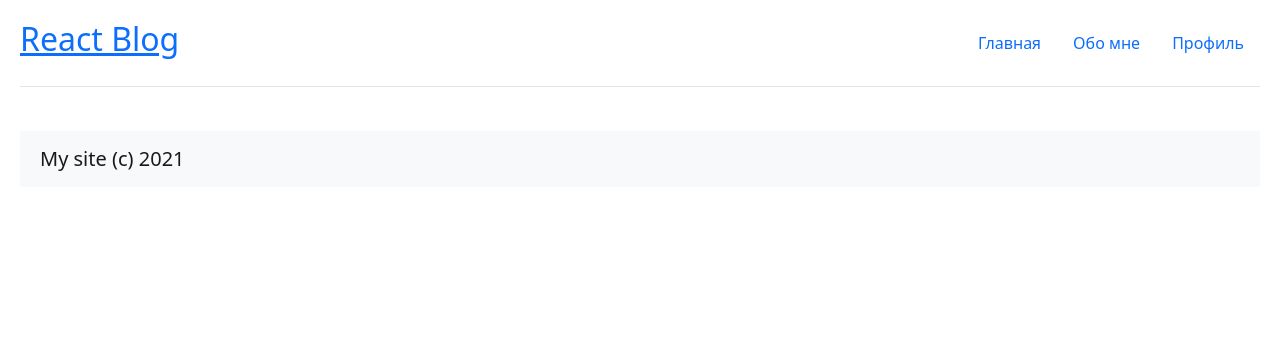
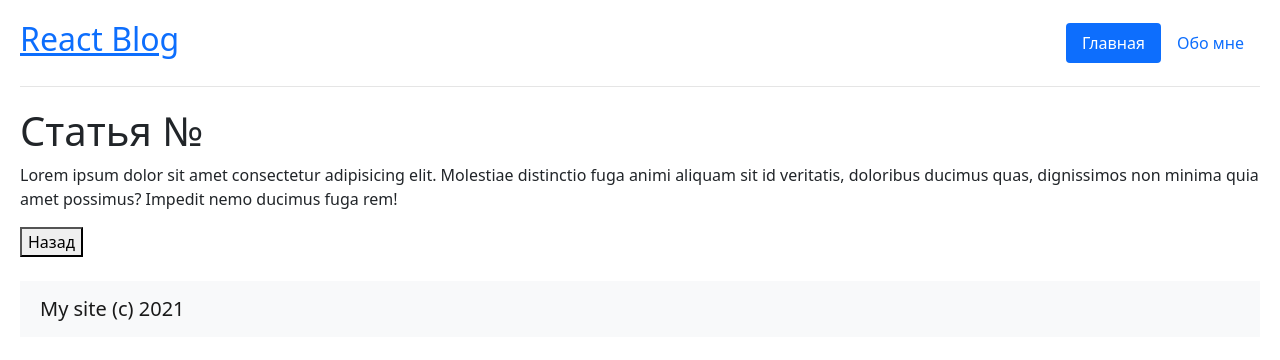
Before and after one commit to shpilson/archakov-tutorials, a React (Create React App) app: page /post in a window 1280 px wide. Shown: the top 360 px of the page. Built offline with nearby package versions, Linux system fonts and the light colour scheme.

Commit message:
Добавил React Router

```diff
--- a/package.json
+++ b/package.json
@@ -14,6 +14,7 @@
     "react": "^17.0.2",
     "react-bootstrap": "^2.1.2",
     "react-dom": "^17.0.2",
+    "react-router-dom": "^5.3.0",
     "react-scripts": "^5.0.0",
     "web-vitals": "^2.1.2"
   },
--- a/src/index.js
+++ b/src/index.js
@@ -1,4 +1,5 @@
 import React from 'react';
+import { BrowserRouter as Router } from "react-router-dom";
 import ReactDOM from 'react-dom';
 import './index.scss';
 // import App from './tutorial-1/App';
@@ -13,7 +14,9 @@ import "bootstrap/dist/css/bootstrap.min.css";
 
 ReactDOM.render(
   <React.StrictMode>
-    <App />
+    <Router>
+      <App />
+    </Router>
   </React.StrictMode>,
   document.getElementById('root')
 );
--- a/src/tutorial-7/App.js
+++ b/src/tutorial-7/App.js
@@ -1,27 +1,37 @@
+import { Route } from "react-router-dom";
+
+import Header from "./components/Header";
+import Footer from "./components/Footer";
+
 import Article from "./pages/Article";
 import About from "./pages/About";
 import Home from "./pages/Home";
 
-import Header from "./components/Header";
-import Footer from "./components/Footer";
 
-export default function App() {
-    const { pathname } = window.location;
-    const postId = pathname.split('/').at(-1);
 
+function App() {
     return (
         <div className="App">
             <Header />
-            {pathname === "/" && (
+
+            <Route path="/" exact>
                 <Home />
-            )}
-            {pathname === `/post/${postId}` && (
-                <Article id={postId} />
-            )}
-            {pathname === "/about" && (
+            </Route>
+            <Route path="/about">
                 <About />
-            )}
+            </Route>
+
+            <Route path="/post">
+                <Article />
+            </Route>
+
+            <Route path="/test">
+                <h1>Это тестовая статья</h1>
+            </Route>
+
             <Footer />
-        </div >
+        </div>
     );
 }
+
+export default App;
--- a/src/tutorial-7/components/Header.js
+++ b/src/tutorial-7/components/Header.js
@@ -1,28 +1,24 @@
 import React from 'react'
 import { Nav } from "react-bootstrap";
+import { Link, NavLink } from "react-router-dom";
 
 const Header = () => {
     return (
         <div>
             <header>
                 <h2>
-                    <a href="/">React Blog</a>
+                    <Link to="/">React Blog</Link>
                 </h2>
                 <Nav variant="pills" defaultActiveKey="/">
                     <Nav.Item>
-                        <Nav.Link eventKey="/home" to="/">
+                        <Nav.Link as={NavLink} to="/">
                             Главная
-            </Nav.Link>
+                </Nav.Link>
                     </Nav.Item>
                     <Nav.Item>
-                        <Nav.Link eventKey="/home" to="/about">
+                        <Nav.Link as={NavLink} to="/about">
                             Обо мне
-            </Nav.Link>
-                    </Nav.Item>
-                    <Nav.Item>
-                        <Nav.Link eventKey="/home" to="/profile">
-                            Профиль
-            </Nav.Link>
+                </Nav.Link>
                     </Nav.Item>
                 </Nav>
             </header>
--- a/src/tutorial-7/pages/Article.jsx
+++ b/src/tutorial-7/pages/Article.jsx
@@ -1,7 +1,7 @@
-function Article({ id }) {
+function Article() {
     return (
         <div>
-            <h1>Статья №{id}</h1>
+            <h1>Статья №</h1>
             <p>
                 Lorem ipsum dolor sit amet consectetur adipisicing elit. Molestiae distinctio fuga animi
                 aliquam sit id veritatis, doloribus ducimus quas, dignissimos non minima quia amet possimus?
```
Also changed, not shown: 2 other files (tests, documents, lock files or other folders).
